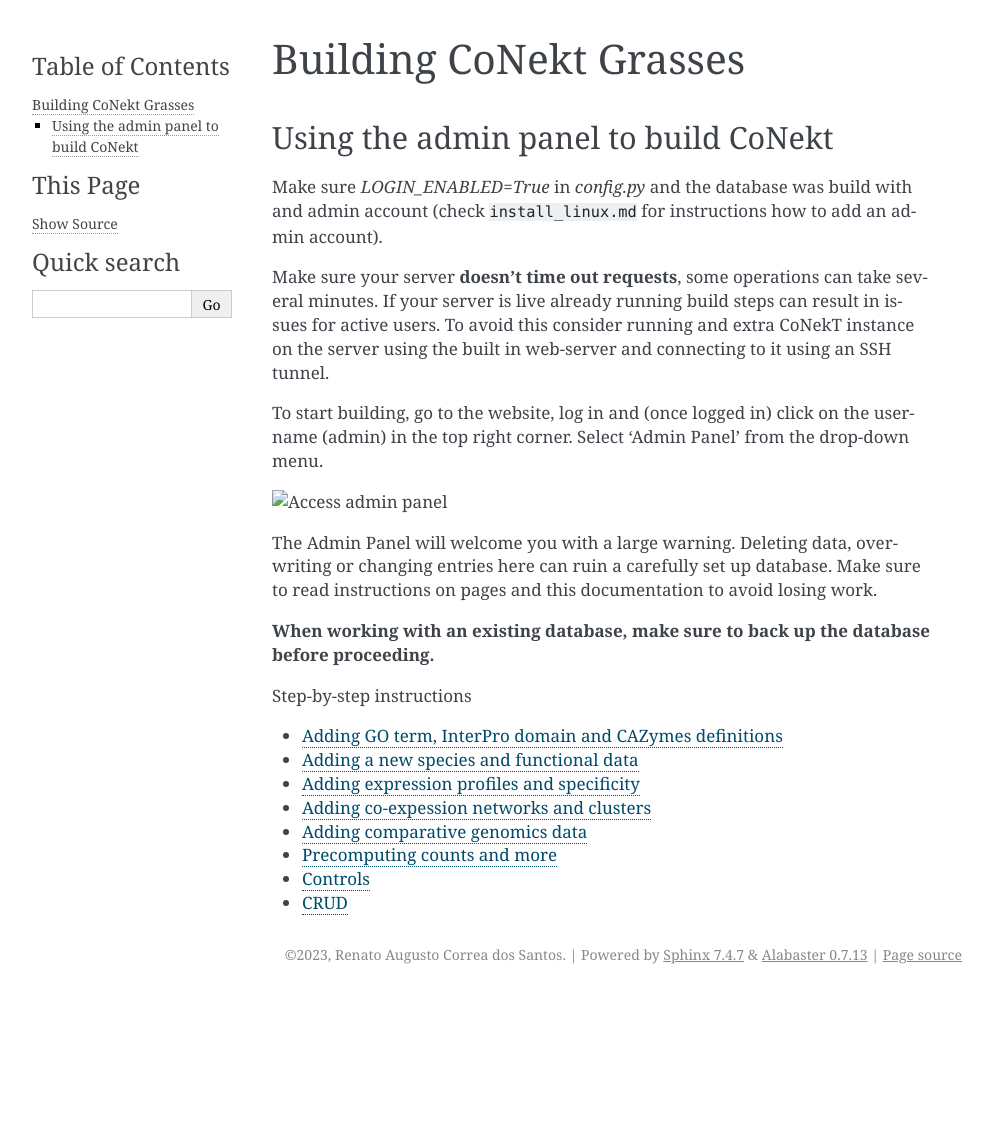
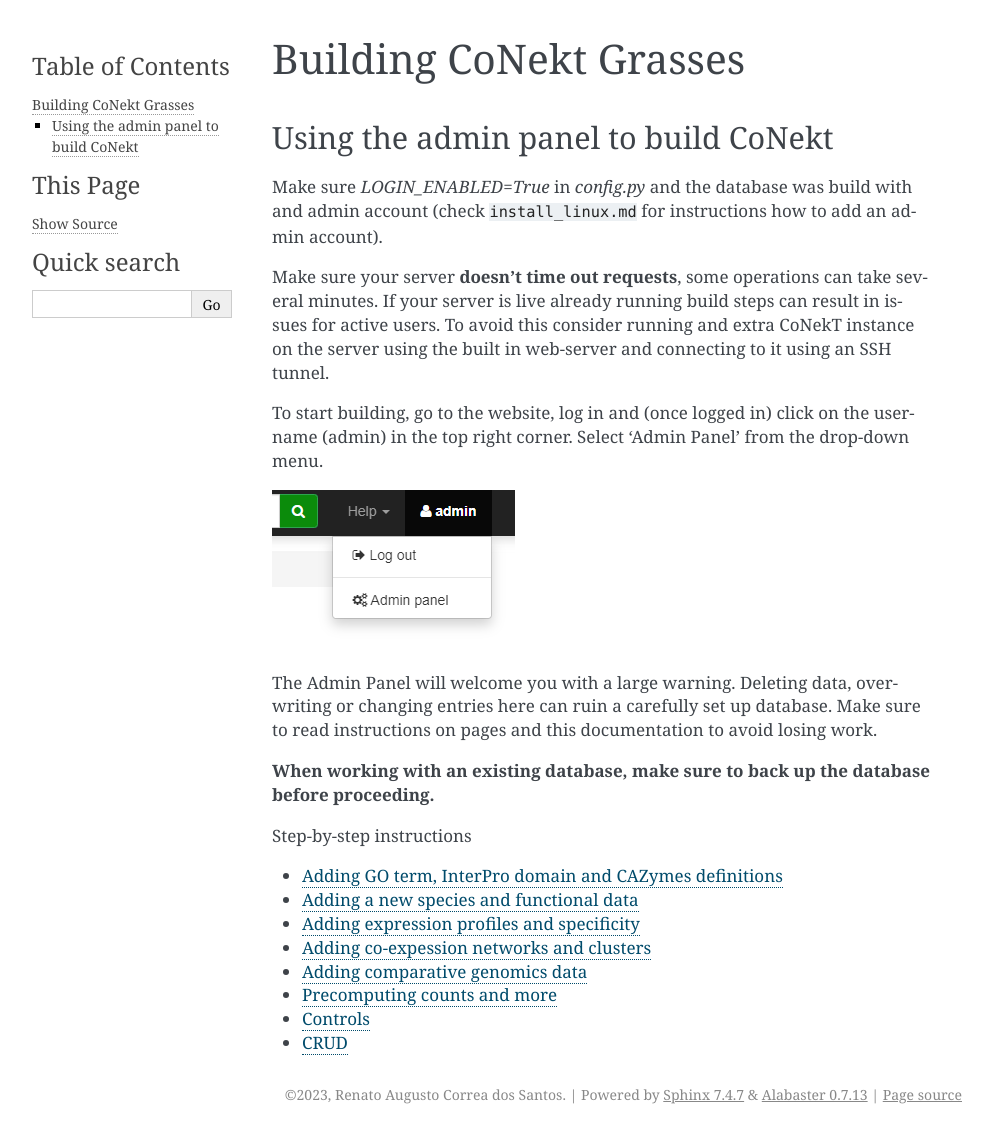
Before and after one commit to labbces/conekt_grasses, a Sphinx documentation site: the page built from CoNekT/docs/source/building_conekt.md, in a window 1280 px wide. Shown: the whole page, without its empty margins (148-1141 px from the left). Built offline with Sphinx 7.4.7, drawn with Linux system fonts in a browser that asks for light colours; before the commit the page ends 994 px from its top, so only the background shows below that.

Commit message:
Update building_conekt.md

```diff
--- a/CoNekT/docs/source/building_conekt.md
+++ b/CoNekT/docs/source/building_conekt.md
@@ -8,7 +8,7 @@ Make sure your server **doesn't time out requests**, some operations can take se
 
 To start building, go to the website, log in and (once logged in) click on the username (admin) in the top right corner. Select 'Admin Panel' from the drop-down menu.
 
-![Access admin panel](../images/admin_home.png "Access admin panel")
+![Access admin panel](/images/admin_home.png "Access admin panel")
 
 The Admin Panel will welcome you with a large warning. Deleting data, overwriting or changing entries here can ruin a carefully set up
 database. Make sure to read instructions on pages and this documentation to avoid losing work.
```
